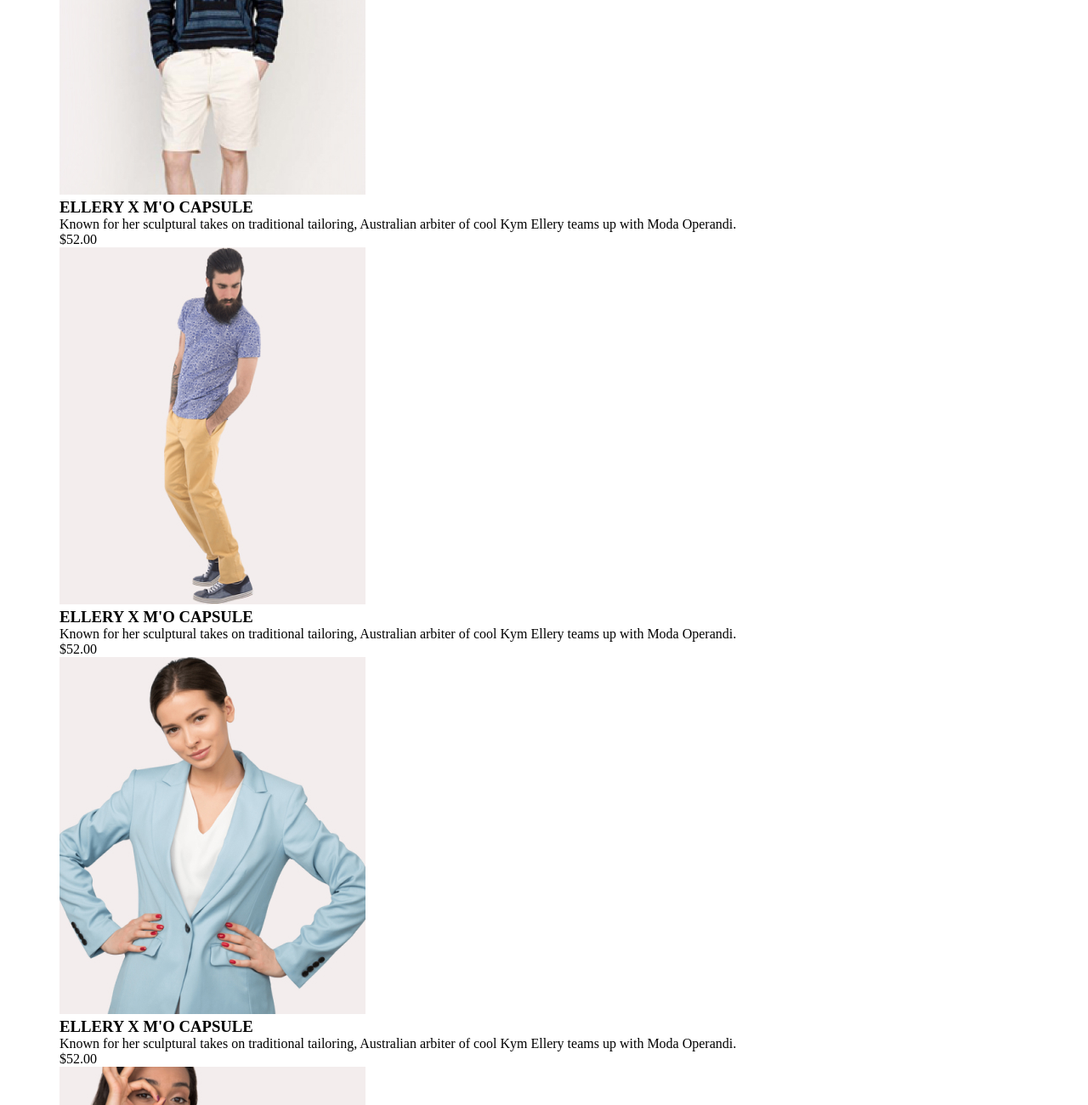
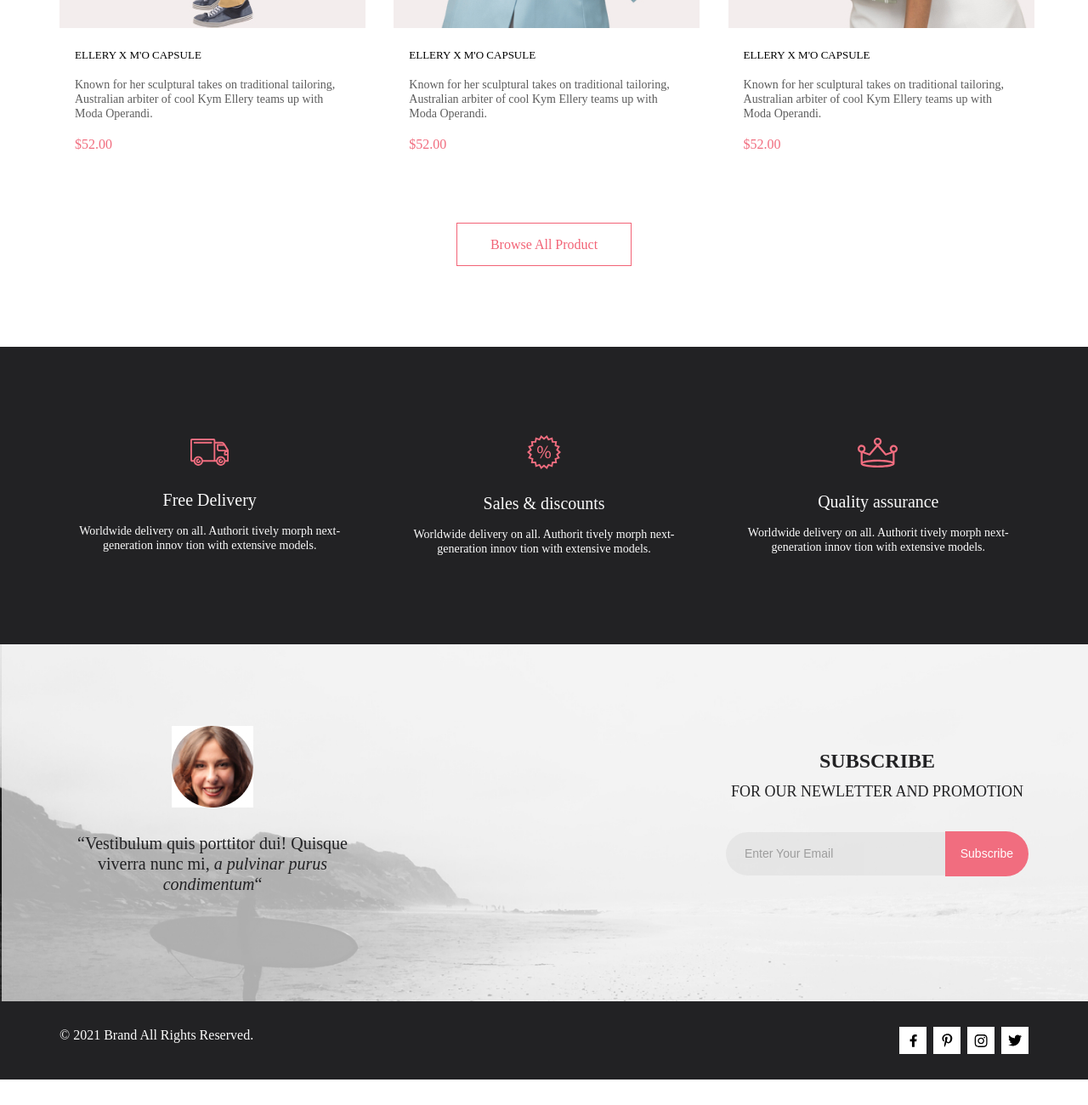
Before and after one commit to Fnomg/store, a website: page src/index.html in a window 1280 px wide. Shown: the part 2581-3881 px from the top of the page at 85% size. After the commit the page ends 3851 px from the top, so only its background shows below. Drawn offline with Linux system fonts and the light colour scheme.

Commit message:
add basic layout index page

```diff
--- a/src/index.html
+++ b/src/index.html
@@ -74,47 +74,59 @@
     <h2 class="products__title">Fetured Items</h2>
     <p class="products__subtitle">Shop for items based on what we featured in this week</p>
     <div class="products__list">
-      <a class="products__card card">
+      <a  href="#" class="products__card card">
         <img src="img/products/product-1.jpg" alt="Синяя куртка" class="card__img">
+        <div class="card__text">
           <h3 class="card__title">ELLERY X M'O CAPSULE</h3>
           <p class="card__description">Known for her sculptural takes on traditional tailoring, Australian arbiter of cool
           Kym Ellery teams up with Moda Operandi.</p>
           <p class="card__price">$52.00</p>
+        </div>
       </a>
-      <a class="products__card card">
+      <a  href="#" class="products__card card">
         <img src="img/products/product-2.jpg" alt="Синяя куртка" class="card__img">
+        <div class="card__text">
           <h3 class="card__title">ELLERY X M'O CAPSULE</h3>
           <p class="card__description">Known for her sculptural takes on traditional tailoring, Australian arbiter of cool
             Kym Ellery teams up with Moda Operandi.</p>
           <p class="card__price">$52.00</p>
+        </div>
       </a>
-      <a class="products__card card">
+      <a  href="#" class="products__card card">
         <img src="img/products/product-3.jpg" alt="Синяя куртка" class="card__img">
+        <div class="card__text">
           <h3 class="card__title">ELLERY X M'O CAPSULE</h3>
           <p class="card__description">Known for her sculptural takes on traditional tailoring, Australian arbiter of cool
             Kym Ellery teams up with Moda Operandi.</p>
           <p class="card__price">$52.00</p>
+        </div>
       </a>
-      <a class="products__card card">
+      <a  href="#" class="products__card card">
         <img src="img/products/product-4.jpg" alt="Синяя куртка" class="card__img">
+        <div class="card__text">
           <h3 class="card__title">ELLERY X M'O CAPSULE</h3>
           <p class="card__description">Known for her sculptural takes on traditional tailoring, Australian arbiter of cool
             Kym Ellery teams up with Moda Operandi.</p>
           <p class="card__price">$52.00</p>
+        </div>
       </a>
-      <a class="products__card card">
+      <a  href="#" class="products__card card">
         <img src="img/products/product-5.jpg" alt="Синяя куртка" class="card__img">
+        <div class="card__text">
           <h3 class="card__title">ELLERY X M'O CAPSULE</h3>
           <p class="card__description">Known for her sculptural takes on traditional tailoring, Australian arbiter of cool
             Kym Ellery teams up with Moda Operandi.</p>
           <p class="card__price">$52.00</p>
+        </div>
       </a>
-      <a class="products__card card">
+      <a  href="#" class="products__card card">
         <img src="img/products/product-6.jpg" alt="Синяя куртка" class="card__img">
+        <div class="card__text">
           <h3 class="card__title">ELLERY X M'O CAPSULE</h3>
           <p class="card__description">Known for her sculptural takes on traditional tailoring, Australian arbiter of cool
             Kym Ellery teams up with Moda Operandi.</p>
           <p class="card__price">$52.00</p>
+        </div>
       </a>
     </div>
     <a href="" class="products__link">
@@ -144,7 +156,7 @@
   <div class="review__wrapper container">
     <div class="review__content">
       <img src="img/review-icon-1.jpg" alt="Счастливый покупатель" class="review__icon">
-      <p class="review__text">“Vestibulum quis porttitor dui! Quisque viverra nunc mi, a pulvinar purus condimentum“</p>
+      <p class="review__text">“Vestibulum quis porttitor dui! Quisque viverra nunc mi, <i>a pulvinar purus condimentum</i>“</p>
     </div>
     <div class="review__subscribe subscribe">
       <h4 class="subscribe__title">SUBSCRIBE</h4>
@@ -158,7 +170,7 @@
 </section>
 <footer class="footer">
   <div class="footer__wrapper container">
-    <p class="footer__copyright">© 2021  Brand  All Rights Reserved.</p>
+    <p class="footer__copyright">© 2021 Brand All Rights Reserved.</p>
     <div class="footer__social social">
       <a class="social__item">
         <img src="img/fb-icon.svg" alt="Facebook">
--- /dev/null
+++ b/src/sass/components/advantages.scss
@@ -0,0 +1,44 @@
+.advantages {
+  background-color: #222224;
+}
+
+.advantages__wrapper {
+  padding-top: 104px;
+  padding-bottom: 104px;
+}
+
+.advantages__list {
+  display: flex;
+  justify-content: space-between;
+  align-items: center;
+  flex-direction: row;
+  list-style-type: none;
+  gap: 30px;
+}
+
+.advantages__item {
+  width: 31%;
+  display: flex;
+  justify-content: center;
+  align-items: center;
+  flex-direction: column;
+}
+
+.advantages__title {
+  margin-top: 28px;
+  font-style: normal;
+  font-weight: normal;
+  font-size: 19.96px;
+  line-height: 24px;
+  color: #FBFBFB;
+}
+
+.advantages__text {
+  text-align: center;
+  margin-top: 16px;
+  font-style: normal;
+  font-weight: 300;
+  font-size: 13.972px;
+  line-height: 17px;
+  color: #FBFBFB;
+}
--- /dev/null
+++ b/src/sass/components/card.scss
@@ -0,0 +1,33 @@
+.card {
+  cursor: pointer;
+}
+
+.card__text {
+  padding: 20px 18px;
+}
+
+.card__title {
+  font-style: normal;
+  font-weight: normal;
+  font-size: 13px;
+  line-height: 16px;
+  color: #000000;
+}
+
+.card__description {
+  margin-top: 18px;
+  font-style: normal;
+  font-weight: 300;
+  font-size: 14px;
+  line-height: 17px;
+  color: #5D5D5D;
+}
+
+.card__price {
+  margin-top: 18px;
+  font-style: normal;
+  font-weight: normal;
+  font-size: 16px;
+  line-height: 19px;
+  color: #F16D7F;
+}
--- /dev/null
+++ b/src/sass/components/footer.scss
@@ -0,0 +1,18 @@
+.footer {
+  background-color: #222224;
+}
+
+.footer__wrapper {
+  padding-top: 30px;
+  padding-bottom: 30px;
+  display: flex;
+  justify-content: space-between;
+}
+
+.footer__copyright {
+  font-style: normal;
+  font-weight: normal;
+  font-size: 16px;
+  line-height: 19px;
+  color: #FBFBFB;
+}
--- /dev/null
+++ b/src/sass/components/products.scss
@@ -0,0 +1,52 @@
+.products__wrapper {
+  padding-top: 96px;
+  padding-bottom: 95px;
+  display: flex;
+  justify-content: center;
+  align-items: center;
+  flex-direction: column;
+}
+
+.products__title {
+  font-style: normal;
+  font-weight: normal;
+  font-size: 30px;
+  line-height: 36px;
+  color: #222222;
+}
+
+.products__subtitle {
+  font-style: normal;
+  font-weight: normal;
+  font-size: 14px;
+  line-height: 17px;
+  color: #9F9F9F;
+}
+
+.products__list {
+  margin-top: 48px;
+  display: flex;
+  flex-wrap: wrap;
+  justify-content: space-between;
+  gap: 30px;
+  flex-direction: row;
+  align-items: center;
+}
+
+.products__card {
+  width: 31%;
+}
+
+.products__link {
+  margin-top: 63px;
+  border: 1px solid #F26376;
+  padding: 15px 39px;
+}
+
+.products__link-text {
+  font-style: normal;
+  font-weight: normal;
+  font-size: 16px;
+  line-height: 19px;
+  color: #F26376;
+}
--- /dev/null
+++ b/src/sass/components/review.scss
@@ -0,0 +1,32 @@
+.review {
+  background-image: url("../img/review-bg.jpg");
+  background-repeat: no-repeat;
+  background-size: cover;
+}
+
+.review__wrapper{
+  padding-top: 96px;
+  padding-bottom: 126px;
+  display: flex;
+  align-items: center;
+  justify-content: space-between;
+  flex-direction: row;
+}
+
+.review__content {
+  width: 360px;
+  display: flex;
+  justify-content: center;
+  align-items: center;
+  flex-direction: column;
+}
+
+.review__text {
+  margin-top: 30px;
+  ont-style: normal;
+  font-weight: normal;
+  font-size: 20px;
+  line-height: 24px;
+  text-align: center;
+  color: #222224;
+}
--- /dev/null
+++ b/src/sass/components/social.scss
@@ -0,0 +1,19 @@
+.social {
+  display: flex;
+  align-items: center;
+  flex-direction: row;
+}
+
+.social__item {
+  width: 32px;
+  height: 32px;
+  background-color: #FFFFFF;
+  display: flex;
+  justify-content: center;
+  align-items: center;
+  cursor: pointer;
+}
+
+.social__item:not(:nth-of-type(1)) {
+  margin-left: 8px;
+}
--- /dev/null
+++ b/src/sass/components/subscribe.scss
@@ -0,0 +1,68 @@
+.subscribe {
+  display: flex;
+  justify-content: center;
+  align-items: center;
+  flex-direction: column;
+}
+
+.subscribe__title {
+  font-style: normal;
+  font-weight: bold;
+  font-size: 24px;
+  line-height: 167.2%;
+  text-align: center;
+  color: #222224;
+}
+
+.subscribe__text {
+  font-style: normal;
+  font-weight: normal;
+  font-size: 18px;
+  line-height: 167.2%;
+  text-align: center;
+  color: #222224;
+}
+
+.subscribe__form {
+  margin-top: 32px;
+  display: flex;
+  align-items: center;
+  justify-content: center;
+  width: 356px;
+}
+
+.subscribe__input {
+  padding: 17px 22px;
+  width: 100%;
+  font-style: normal;
+  font-weight: normal;
+  font-size: 14px;
+  line-height: 17px;
+  display: flex;
+  align-items: center;
+  color: #222224;
+  opacity: 0.67;
+  border-bottom-left-radius: 50px;
+  border-top-left-radius: 50px;
+  border: none;
+  outline: none;
+  background-color: #E1E1E1;
+}
+
+.subscribe__button {
+  background: #F16D7F;
+  border-bottom-right-radius: 50px;
+  border-top-right-radius: 50px;
+  padding: 18px;
+  font-style: normal;
+  font-weight: normal;
+  font-size: 14px;
+  line-height: 17px;
+  display: flex;
+  align-items: center;
+  text-align: center;
+  color: #FFFFFF;
+  border: none;
+  outline: none;
+  cursor: pointer;
+}
--- a/src/sass/style.scss
+++ b/src/sass/style.scss
@@ -5,3 +5,10 @@
 @import './components/search-form';
 @import './components/promo';
 @import './components/offer';
+@import './components/products';
+@import './components/card';
+@import './components/advantages';
+@import './components/review';
+@import './components/subscribe';
+@import './components/footer';
+@import './components/social';
```
Also changed, not shown: src/css/style.css, src/img/review-bg.jpg (added), 1 other file. Lines whose indentation alone changed are shown as unchanged.
